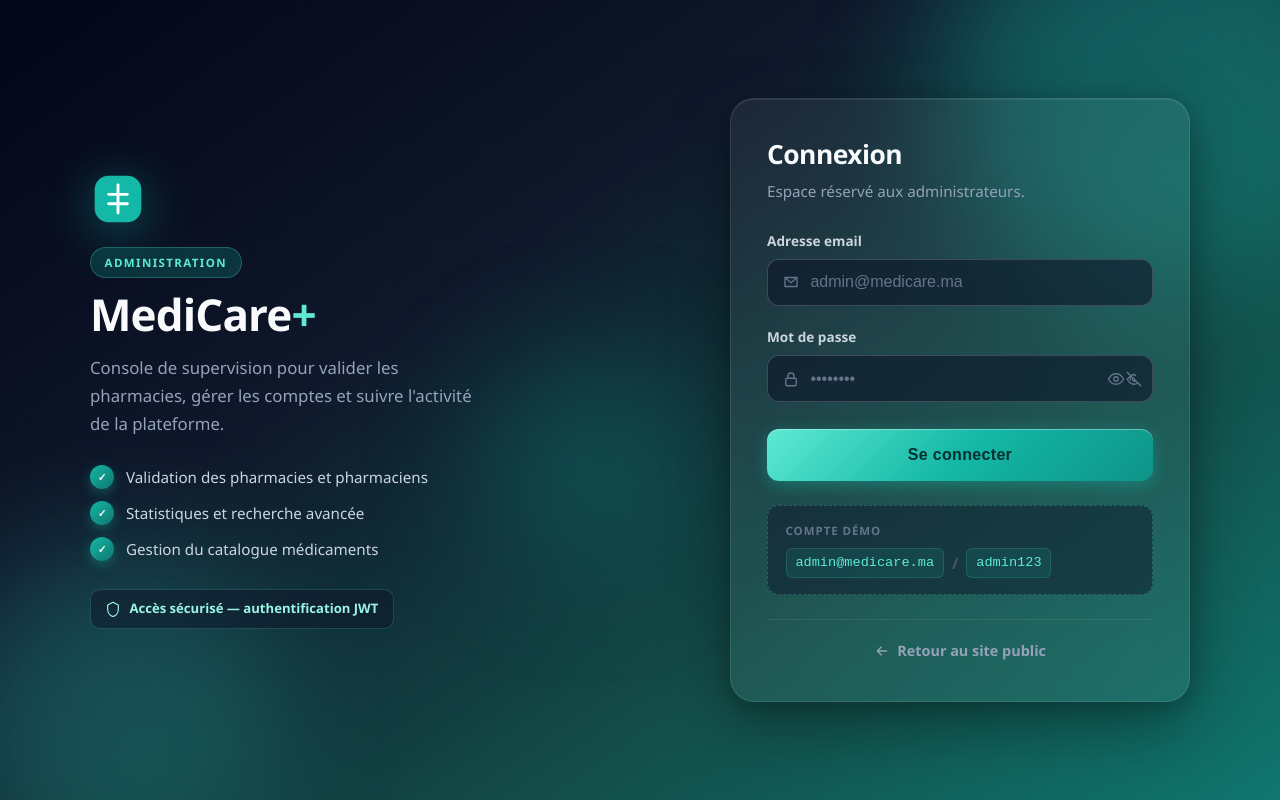
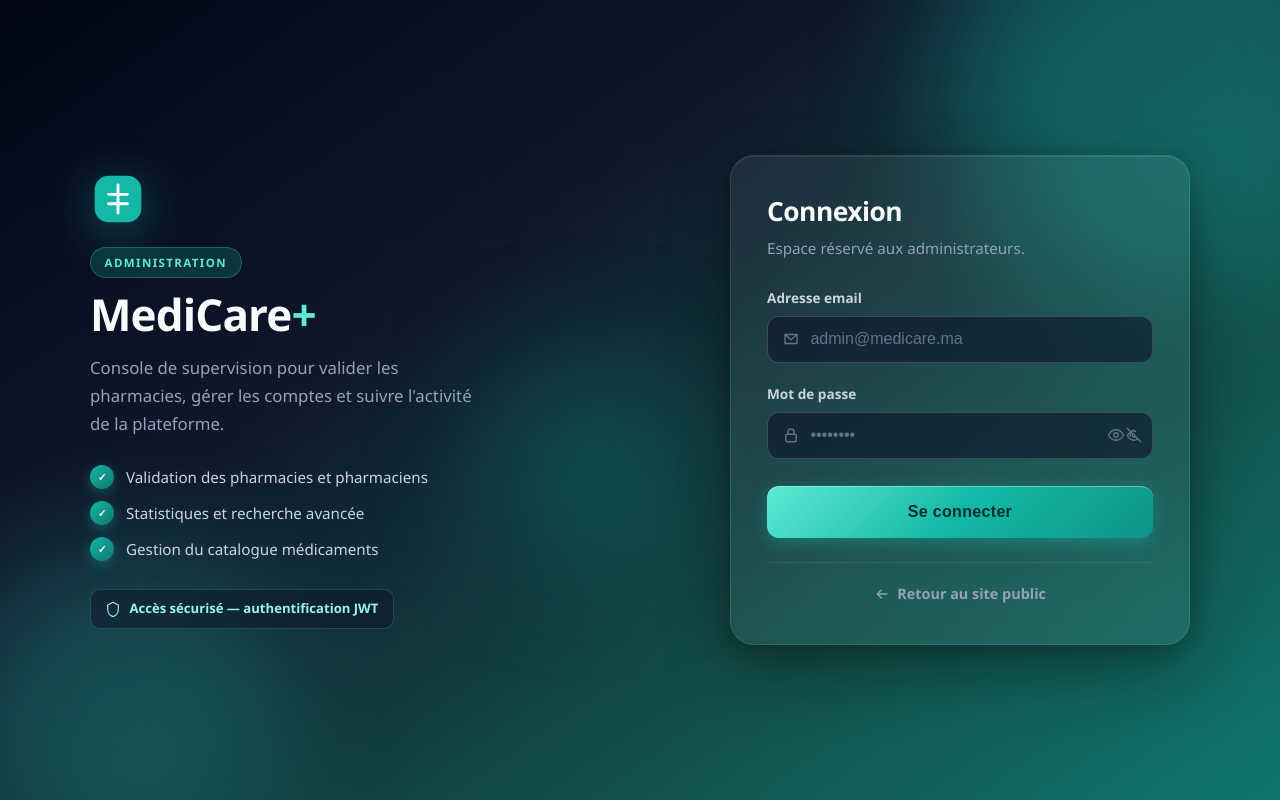
Before and after one commit to IlyasLahlali/MediCare-, a plain HTML site: page frontend/Admin/html/login.html in a window 1280 px wide. Drawn offline with Linux system fonts and the light colour scheme.

Commit message:
Update login.html

```diff
--- a/frontend/Admin/html/login.html
+++ b/frontend/Admin/html/login.html
@@ -164,14 +164,7 @@
             </button>
           </form>
 
-          <div class="admin-login-demo">
-            <p class="admin-login-demo-label">Compte démo</p>
-            <div class="admin-login-demo-creds">
-              <code>admin@medicare.ma</code>
-              <span class="admin-login-demo-sep">/</span>
-              <code>admin123</code>
-            </div>
-          </div>
+
 
           <footer class="admin-login-foot">
             <a href="../../Public/html/index.html" class="admin-login-back">
```
